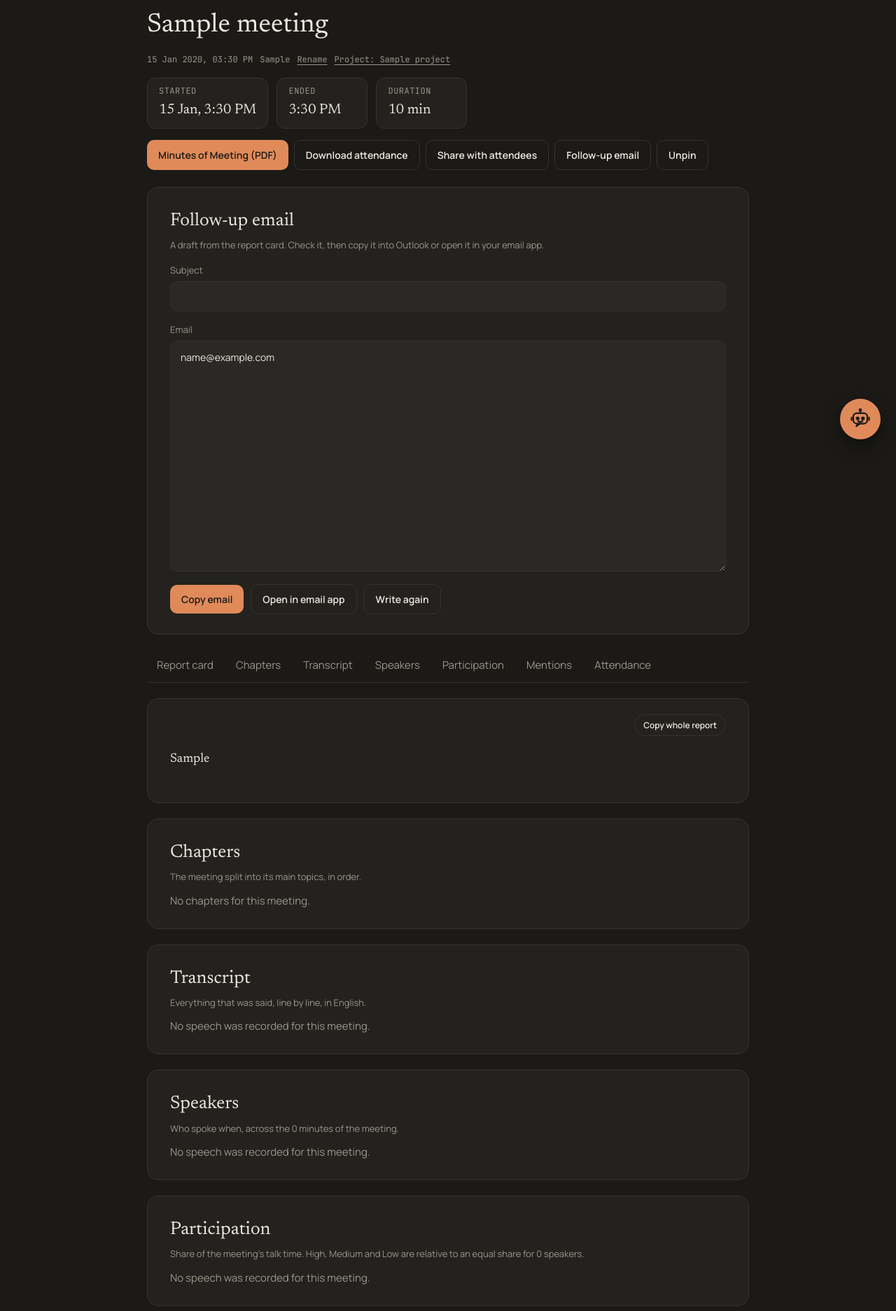
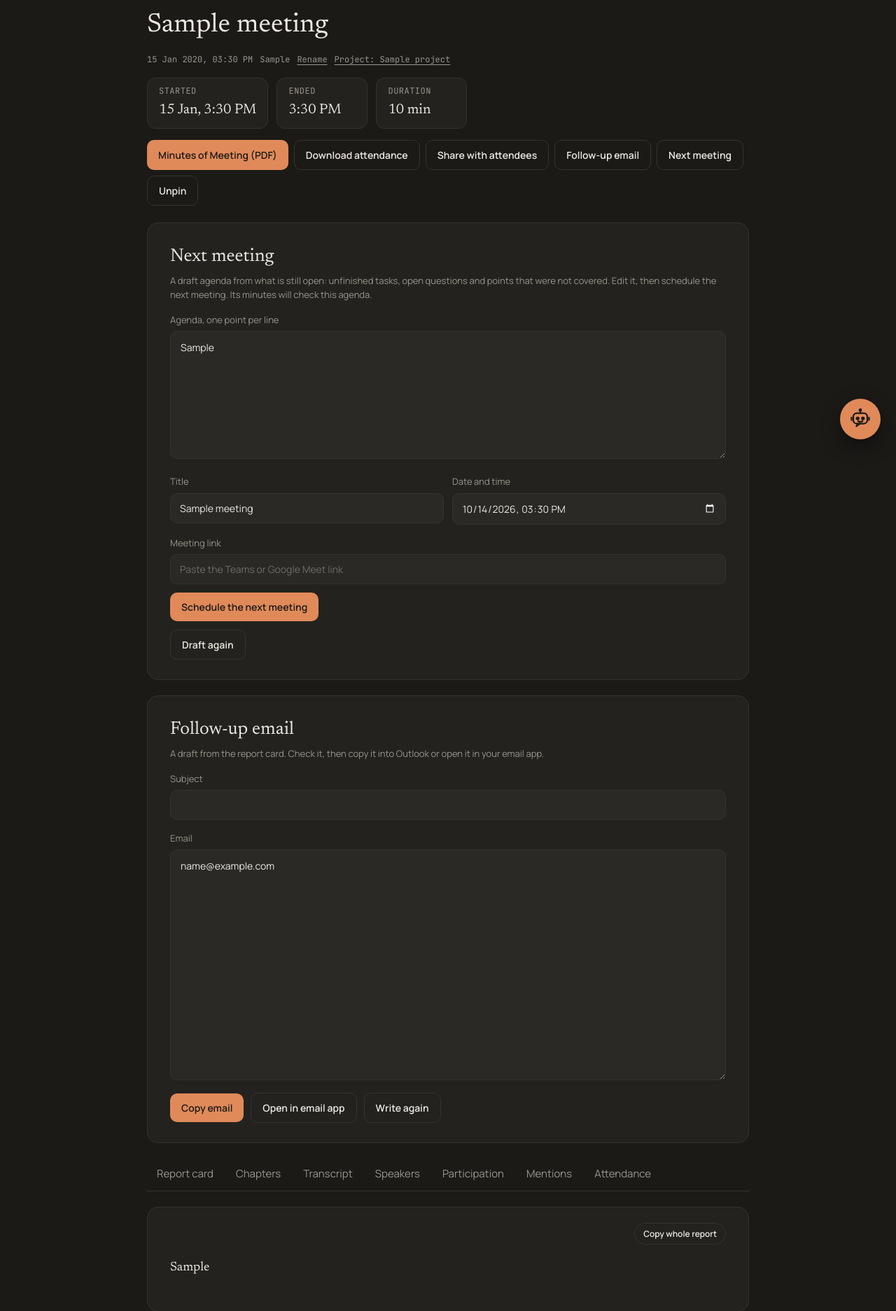
Before and after one commit to sameer-sde/meeting-agent, a Flask app: page /report/1 in a window 1280 px wide. Shown: the part 150-2024 px from the top of the page at 70% size. Run offline with Flask 3, Linux system fonts and the light colour scheme; the visitor is signed in with stand-in values (Sample User, id 1); tables that the repository leaves empty hold one stand-in row (values such as "Sample post"); grey boxes marked "Sample" are stand-in pictures; some libraries are stand-ins or nearby versions.

Commit message:
Next meeting agenda, README update

````diff
--- a/web/app.py
+++ b/web/app.py
@@ -577,6 +577,7 @@
                            fu_subject=fu_subject, fu_body=fu_body,
                            typed=typed, typed_links=_links_in(typed), share_url=_share_url(m),
                            project=project, all_projects=all_projects,
+                           next_when=_next_slot(m), next_link=_meeting_link(m),
                            fu_to=",".join(p["email"] for p in share_to if p["status"].startswith("Attended")),
                            mentions=ments, people=people, chapters=chapters, share_to=share_to,
                            followups=followups, score=score,
@@ -782,6 +783,57 @@
     resp.headers["X-Robots-Tag"] = "noindex, nofollow"
     resp.headers["Referrer-Policy"] = "no-referrer"
     return resp
+
+
+@app.post("/report/<int:rid>/next")
+@login_required
+def next_agenda(rid):
+    """Draft the next meeting's agenda from what is still open (one AI call)."""
+    from . import reports
+    m = _own_meeting(rid)
+    back = url_for("report", rid=rid) + "#next"
+    if m.status != "done":
+        return redirect(back)
+    series = [m] + tasks.earlier_in_series(Session(), g.user, m)
+    rows = (Session.query(Task).filter(Task.meeting_id.in_([x.id for x in series]), Task.done.is_(False))
+            .order_by(Task.id).limit(40).all())
+    todo = "\n".join(f"- {t.text} | owner: {t.owner or 'not set'} | due: {t.due or 'not set'}" for t in rows)
+    try:
+        points = reports.make_next_agenda(m.title, m.report_md, m.mom_md, todo, g.user.vocab or "")
+        if points:
+            m.next_agenda = "\n".join(points)
+            Session.commit()
+        else:
+            flash("Nothing is left open from this meeting, so there is no agenda to suggest.")
+    except reports.Busy:
+        flash("The free AI limit is full right now. Try again in a minute.")
+    except Exception as e:
+        Session.rollback()
+        flash(f"Couldn't draft the agenda: {e}")
+    return redirect(back)
+
+
+def _next_slot(m):
+    """Same weekday and time as this meeting, in the coming week (for the schedule form)."""
+    from datetime import timedelta
+    start = m.started_at or m.created_at
+    if start.tzinfo is None:
+        start = start.replace(tzinfo=timezone.utc)
+    nxt = start.astimezone(TZ) + timedelta(days=7)
+    now = datetime.now(TZ)
+    while nxt <= now:
+        nxt += timedelta(days=7)
+    return nxt.strftime("%Y-%m-%dT%H:%M")
+
+
+def _meeting_link(m):
+    """The link this meeting was scheduled with, when the app knows it."""
+    from .models import Agenda
+    if not m.native_id or len(m.native_id) < 6:
+        return ""
+    row = (Session.query(Agenda).filter(Agenda.user_id == m.user_id, Agenda.link.contains(m.native_id))
+           .order_by(Agenda.id.desc()).first())
+    return row.link if row else ""
 
 
 @app.post("/report/<int:rid>/retry")
--- a/web/models.py
+++ b/web/models.py
@@ -173,6 +173,7 @@
     share_token: Mapped[str | None] = mapped_column(String(64), nullable=True, index=True)  # private read-only link
     share_until: Mapped[datetime | None] = mapped_column(DateTime(timezone=True), nullable=True)
     project_id: Mapped[int | None] = mapped_column(Integer, nullable=True, index=True)
+    next_agenda: Mapped[str | None] = mapped_column(Text, nullable=True)       # drafted agenda for the next meeting
     project_locked: Mapped[bool | None] = mapped_column(Boolean, nullable=True, default=False)  # moved by hand
     tries: Mapped[int | None] = mapped_column(Integer, nullable=True)        # attempts at writing the report
     writing_at: Mapped[datetime | None] = mapped_column(DateTime(timezone=True), nullable=True)  # last attempt began
--- a/web/reports.py
+++ b/web/reports.py
@@ -424,6 +424,43 @@
     return re.sub(r"^```\w*\n?|\n?```$", "", text).strip()
 
 
+NEXT_AGENDA_PROMPT = """Draft the agenda for the NEXT meeting of this series: "{title}".
+Use only the notes below from the meeting that just happened: tasks still open, questions nobody
+answered, agenda points that were not covered or only partly covered, and anything people said
+they would come back to next time.
+
+Reply with 3 to 8 lines and nothing else. Each line is one agenda point, short (3 to 10 words),
+starting with "- ". Put the most important first. Name the owner in brackets when there is one,
+for example "- Architecture diagram review (Sunil)". Do not invent topics. Write in clear English.
+{words}
+OPEN TASKS:
+{tasks}
+
+REPORT CARD:
+{report}
+
+MINUTES:
+{mom}
+"""
+
+
+def make_next_agenda(title, report_md, mom_md, tasks, words=""):
+    prompt = (NEXT_AGENDA_PROMPT.replace("{title}", title or "the meeting").replace("{words}", words_note(words))
+              .replace("{tasks}", tasks or "(none)").replace("{report}", (report_md or "(none)")[:8000])
+              .replace("{mom}", (mom_md or "(none)")[:8000]))
+    lines = [x.strip() for x in _llm(prompt).splitlines() if x.strip()]
+    bullets = [x for x in lines if re.match(r"^([-*•]|\d+[.)])\s+", x)]
+    points = []
+    # only bullet lines are points: an intro like "Here is the agenda:" or a "Nothing to add" is not
+    if not bullets and len(lines) >= 3 and not any(x.endswith(":") for x in lines):
+        bullets = lines                        # a plain list without dashes still counts
+    for line in bullets:
+        p = " ".join(re.sub(r"^([-*•]|\d+[.)])\s+", "", line).replace("**", "").split())
+        if 2 < len(p) <= 200 and p not in points:
+            points.append(p)
+    return points[:8]
+
+
 STORY_PROMPT = """Below are the report cards of several meetings that belong to one project: "{name}".
 They are in date order, oldest first. Read them as one story.
 
--- a/web/templates/report.html
+++ b/web/templates/report.html
@@ -64,6 +64,10 @@
 .danger .hint{margin:12px auto;max-width:56ch}
 #followup input,#followup textarea{width:100%}
 #followup textarea{background:var(--panel2);border:1px solid var(--line);border-radius:10px;color:var(--ink);font:14px/1.55 Manrope,sans-serif;padding:12px 14px;resize:vertical}
+#next textarea{width:100%;background:var(--panel2);border:1px solid var(--line);border-radius:10px;color:var(--ink);font:14px/1.6 Manrope,sans-serif;padding:12px 14px;resize:vertical}
+#next input{width:100%}
+.nextgrid{display:grid;grid-template-columns:1fr 1fr;gap:12px}
+@media(max-width:720px){.nextgrid{grid-template-columns:1fr}}
 .fuacts{display:flex;gap:10px;flex-wrap:wrap;margin-top:12px;align-items:center}
 .fuacts form{margin:0}
 .projsel form{margin-top:8px}
@@ -167,6 +171,7 @@
     {% if lines %}<button type="button" class="btn ghost" data-open-chat>Chat with this meeting</button>{% endif %}
     <a class="btn ghost" href="#share" onclick="document.getElementById('share').open=true">Share with attendees</a>
     {% if m.status == 'done' and m.report_md %}<a class="btn ghost" href="#followup" onclick="document.getElementById('followup').open=true">Follow-up email</a>{% endif %}
+    {% if m.status == 'done' and m.report_md %}<a class="btn ghost" href="#next" onclick="document.getElementById('next').open=true">Next meeting</a>{% endif %}
     <form method="post" action="{{ url_for('pin', rid=m.id) }}" style="display:inline"><button class="btn ghost">{{ 'Unpin' if m.pinned else 'Pin to top' }}</button></form>
   </div>
   <details class="panel pop" id="share" {{ 'open' if share_url }}><summary><h2>Share this report</h2></summary>
@@ -193,6 +198,26 @@
       <div class="fuacts">{% for d in (7, 30) %}<form method="post" action="{{ url_for('share_link', rid=m.id) }}"><input type="hidden" name="days" value="{{ d }}"><button class="btn {{ 'accent' if d == 7 else 'ghost' }}">Make a link for {{ d }} days</button></form>{% endfor %}</div>
       {% endif %}
     </div>
+  </details>
+  <details class="panel pop" id="next" {{ 'open' if m.next_agenda }}><summary><h2>Next meeting</h2></summary>
+    {% if m.next_agenda %}
+    <p class="hint">A draft agenda from what is still open: unfinished tasks, open questions and points that were not covered. Edit it, then schedule the next meeting. Its minutes will check this agenda.</p>
+    <form method="post" action="{{ url_for('schedule') }}" class="nextform">
+      <label class="f" for="na">Agenda, one point per line</label>
+      <textarea id="na" name="agenda" rows="7" maxlength="2500">{{ m.next_agenda }}</textarea>
+      <div class="nextgrid">
+        <div><label class="f" for="nt">Title</label><input type="text" id="nt" name="title" value="{{ m.title }}" maxlength="200"></div>
+        <div><label class="f" for="nw">Date and time</label><input type="datetime-local" id="nw" name="when" value="{{ next_when }}" required></div>
+      </div>
+      <label class="f" for="nl">Meeting link</label>
+      <input type="text" id="nl" name="link" value="{{ next_link }}" placeholder="Paste the Teams or Google Meet link" required>
+      <div class="fuacts"><button class="btn accent">Schedule the next meeting</button></div>
+    </form>
+    <form method="post" action="{{ url_for('next_agenda', rid=m.id) }}" class="fuacts"><button class="btn ghost">Draft again</button></form>
+    {% else %}
+    <p class="hint">Drafts the next meeting's agenda from what is still open, so you can schedule it in one click. Uses one AI call.</p>
+    <form method="post" action="{{ url_for('next_agenda', rid=m.id) }}"><button class="btn accent">Draft the next agenda</button></form>
+    {% endif %}
   </details>
   <details class="panel pop" id="followup" {{ 'open' if fu_body }}><summary><h2>Follow-up email</h2></summary>
     {% if fu_body %}
````
Also changed, not shown: README.md.
